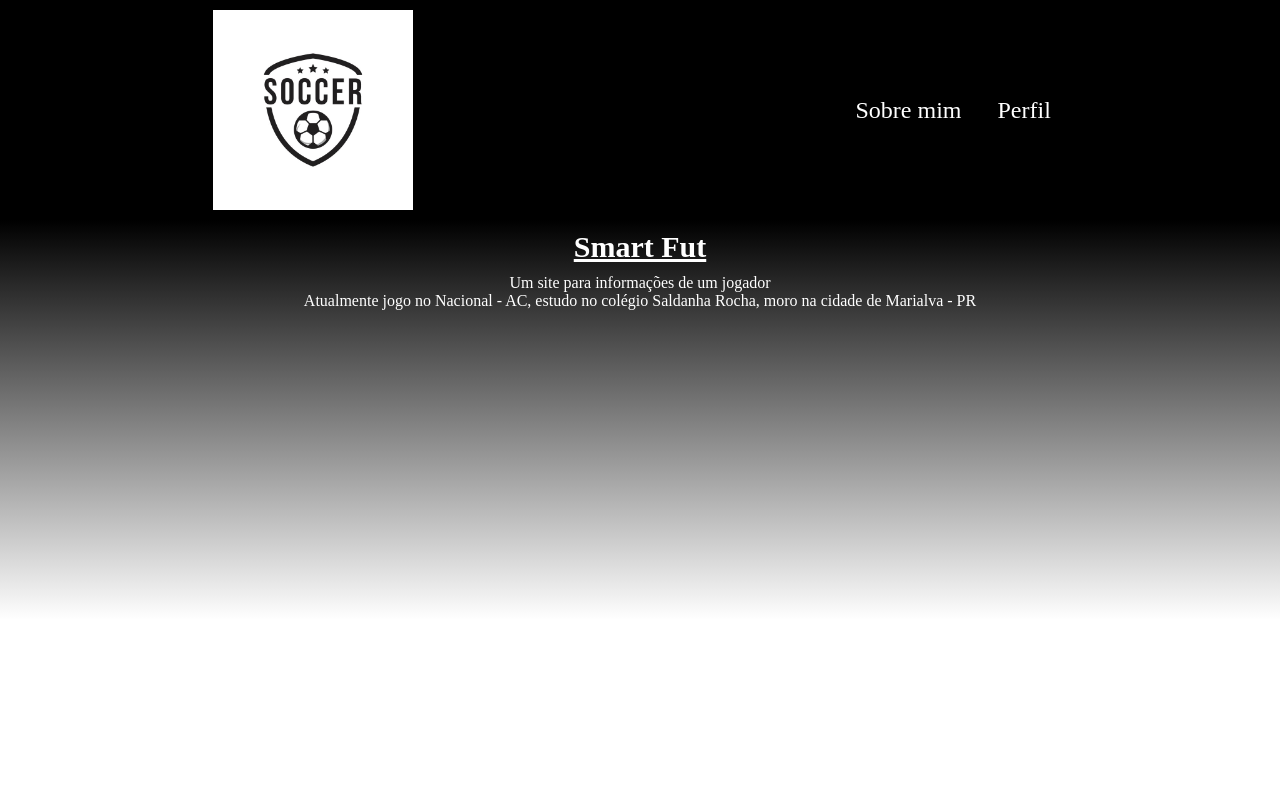
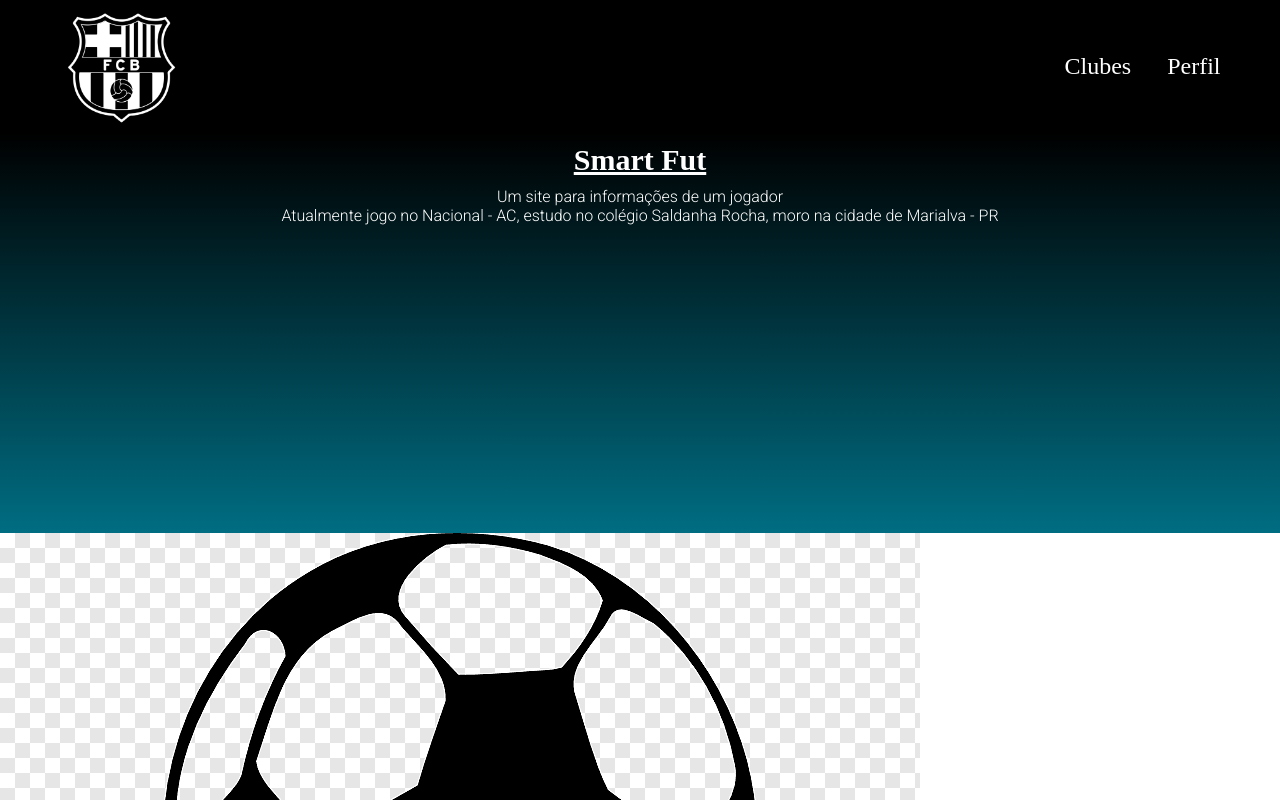
Before and after one commit to Baiano1407/Crystian-repository, a plain HTML site: page index.html in a window 1280 px wide. Shown: the top 800 px of the page. Drawn offline with Linux system fonts and the light colour scheme.

Commit message:
Add files via upload

```diff
--- a/index.html
+++ b/index.html
@@ -3,14 +3,18 @@
     <meta charset="UTF-8">
     <meta http-equiv="X-UA-Compatible" content="IE=edge">
     <meta name="viewport" content="width=device-width, initial-scale=1.0">
-    <title>Document</title>
+    <title>My work</title>
     <link rel="stylesheet" href="style.css">
+    <link rel="preconnect" href="https://fonts.googleapis.com">
+    <link rel="preconnect" href="https://fonts.gstatic.com" crossorigin>
+    <link href="https://fonts.googleapis.com/css2?family=Roboto:wght@300&display=swap" rel="stylesheet">
+
 </head>
 <body>
     <header class="cabeçalho">
-        <img class="futebolimg" src="logofutebol.png">
+        <img class="futebolimg" src="logotipo.jpg">
         <ul class="cabeçalho-lista">
-            <li class="cabeçalho-lista-item">Sobre mim</li>
+            <li class="cabeçalho-lista-item">Clubes</li>
             <li class="cabeçalho-lista-item">Perfil</li>
         </ul>
     </header>
@@ -22,3 +26,11 @@
         <img class="escola_imagem">
 
     </section>
+
+<header class=rodape>
+   <img class="rodape" src="rodape.png">
+
+</header>
+
+
+</body>
--- a/style.css
+++ b/style.css
@@ -9,7 +9,7 @@
     display: flex;
     justify-content: space-around;
     align-items: center;
-    padding: 10px 0;
+    padding: 5px 0;
 }
 
 .cabeçalho-imagem{
@@ -25,11 +25,12 @@
 
 .escola {
     height: 400px;
-    background-image: linear-gradient(180deg, black, white);
+    background-image: linear-gradient(180deg, #000000, #006D82);
 }
 
 .futebolimg{
-    width: 200px;
+    width: 150px;
+    margin-right: 60%;
 }
 
 .escolatitulo{
@@ -42,4 +43,5 @@
 .escolatexto_um{
     color: white;
     text-align: center;
+    font-family: 'Roboto', sans-serif;
 }
```
Also changed, not shown: logotipo.jpg (added), rodape.png (added).
